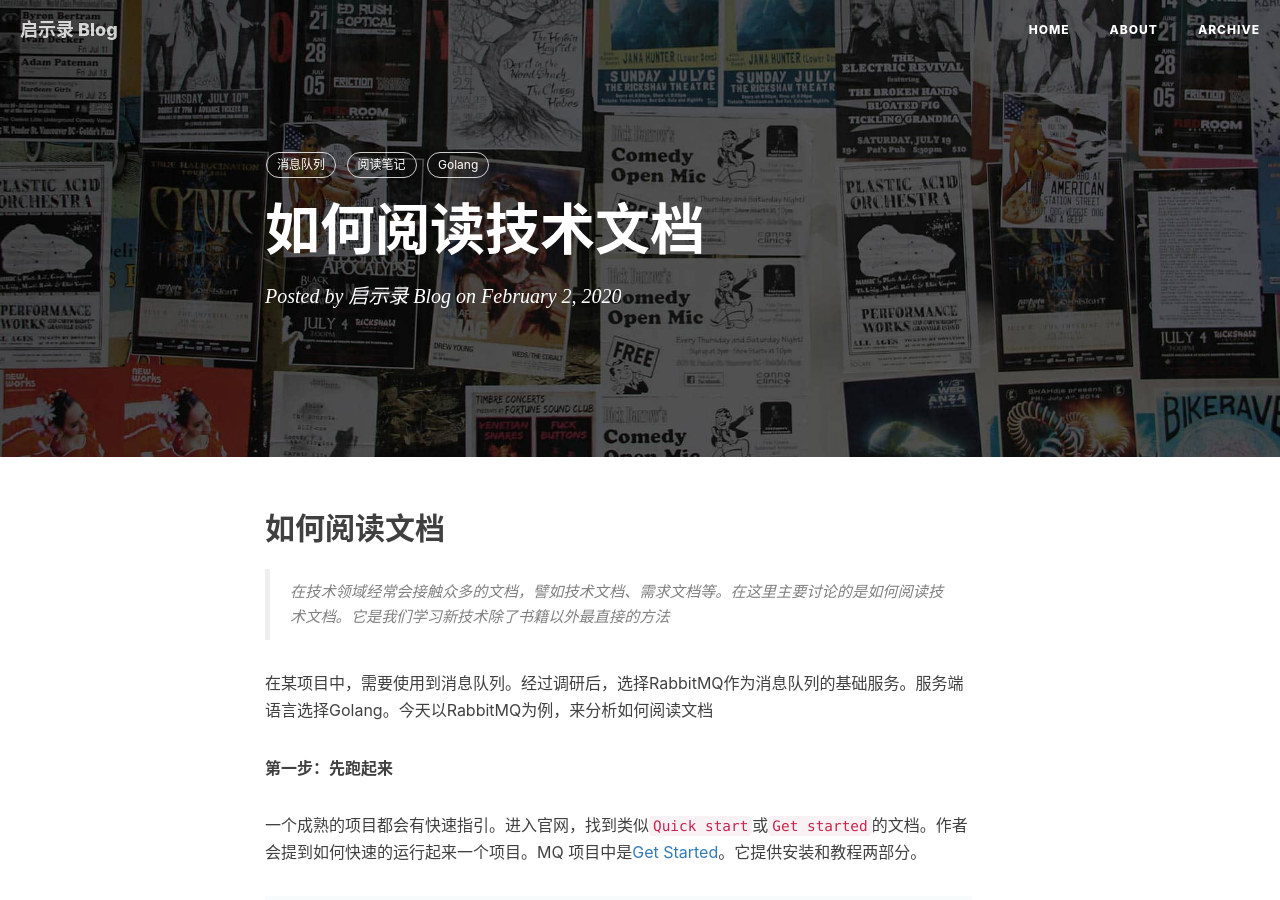
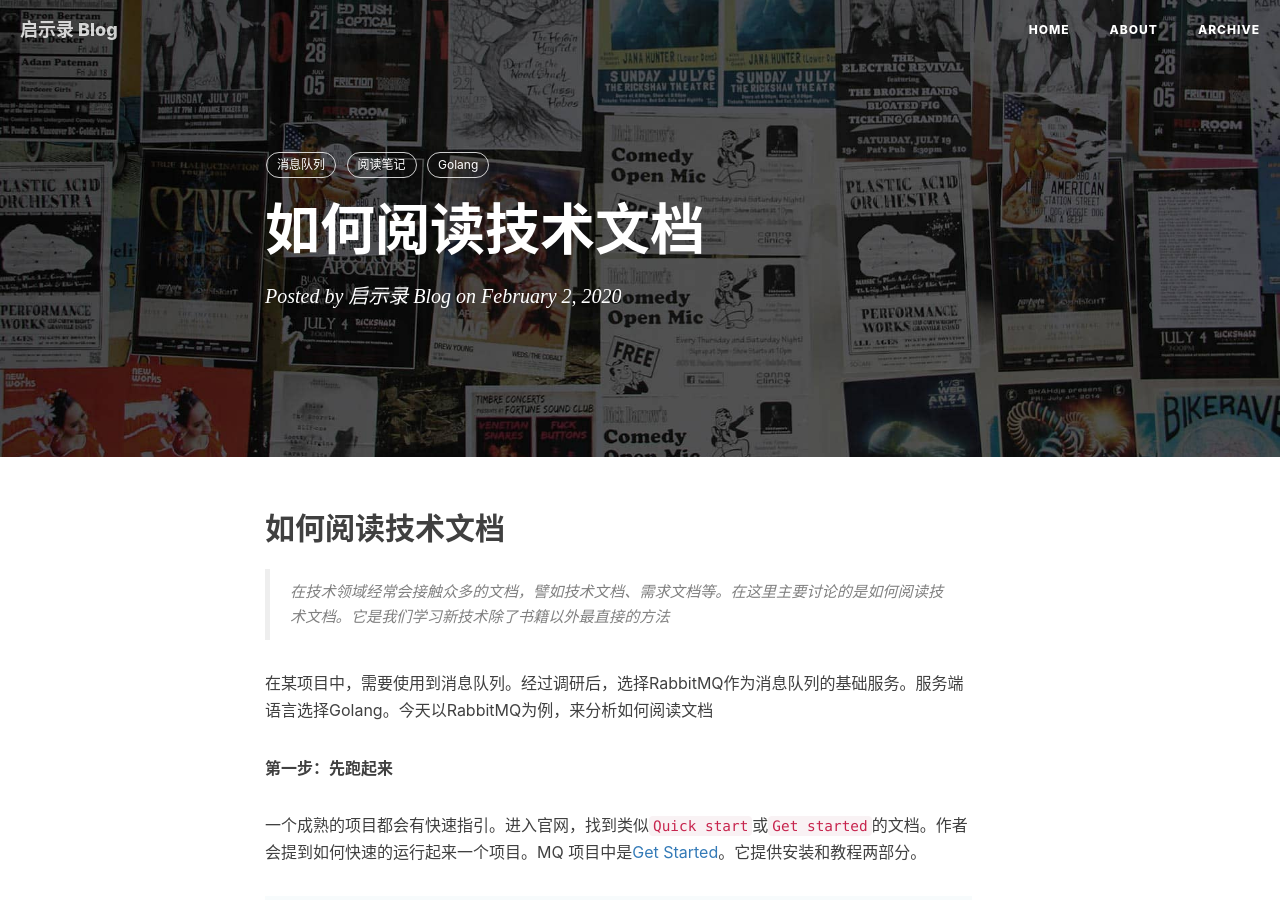
Before and after one commit to ty4z2008/ty4z2008.github.io, a Jekyll site: the page built from _posts/2020-02-02-how-to-read-document.md, in a window 1280 px wide and 900 px high. Built offline with Jekyll 4.4.1, drawn with Linux system fonts in a browser that asks for light colours; nearby versions of some CDN libraries; comment, search, counter and statistics services are not loaded.

Commit message:
redefine title

```diff
--- a/_posts/2020-02-02-how-to-read-document.md
+++ b/_posts/2020-02-02-how-to-read-document.md
@@ -6,7 +6,7 @@ categories: reading
 tags: 消息队列 阅读笔记 Golang
 ---
 
-## 如何阅读文档
+## 如何阅读技术文档
 
 > 在技术领域经常会接触众多的文档，譬如技术文档、需求文档等。在这里主要讨论的是如何阅读技术文档。它是我们学习新技术除了书籍以外最直接的方法
 
```
